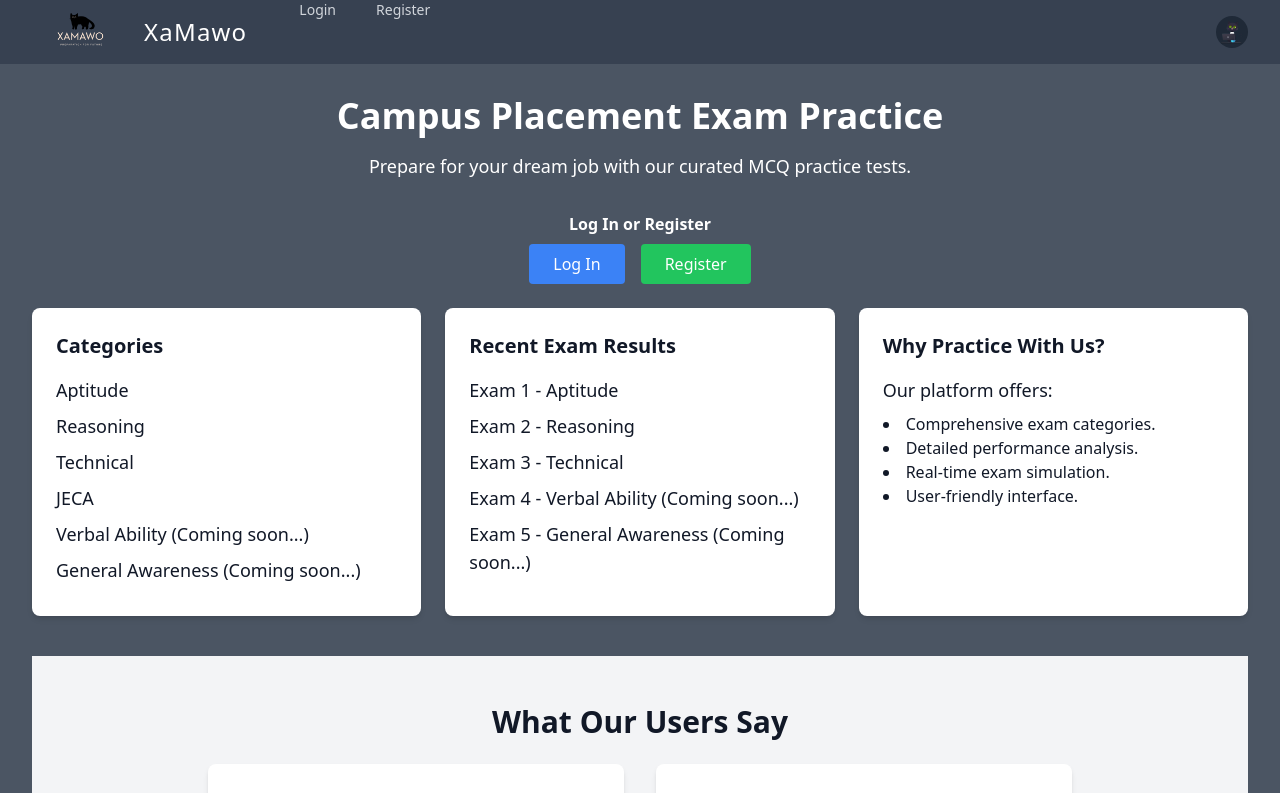
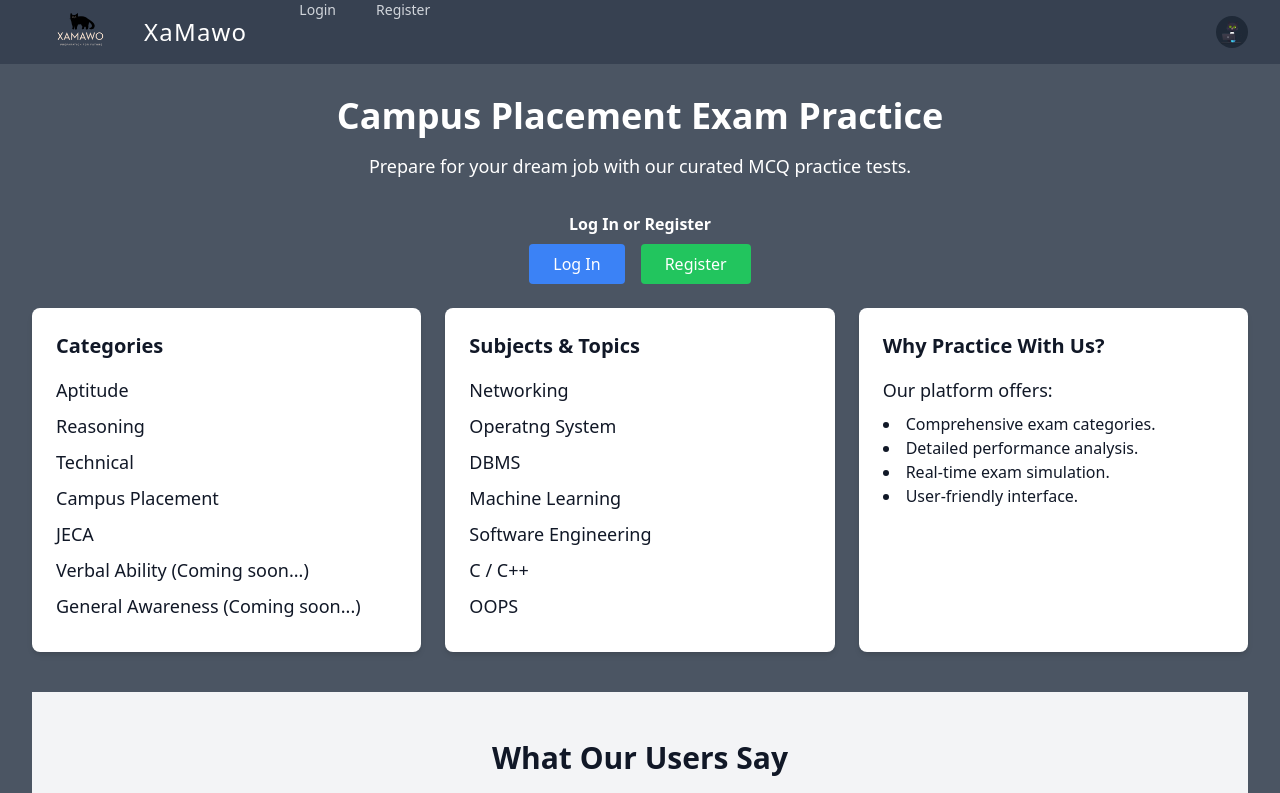
Before and after one commit to Amitn2003/MCQ-Exam-Portal-fronetend, a React (Vite) app: page / in a window 1280 px wide. Shown: the top 793 px of the page. Built offline with nearby package versions, Linux system fonts and the light colour scheme; no server answers.

Commit message:
Home login & registration link changed

```diff
--- a/package.json
+++ b/package.json
@@ -16,6 +16,7 @@
     "@heroicons/react": "^2.1.5",
     "@mui/icons-material": "^5.16.6",
     "@mui/material": "^5.16.6",
+    "@mui/x-charts": "^7.11.1",
     "axios": "^1.7.2",
     "chart.js": "^4.4.3",
     "dotenv": "^16.4.5",
--- a/src/components/AnalyticsCharts.jsx
+++ b/src/components/AnalyticsCharts.jsx
@@ -1,6 +1,6 @@
 import React from 'react';
 import { BarChart, Bar, LineChart, Line, CartesianGrid, XAxis, YAxis, Tooltip, Legend, ResponsiveContainer } from 'recharts';
-
+// import BarChartComponent from './Dashboard/BarChart';
 const AnalyticsCharts = ({ analytics, formatDate }) => {
   return (
     <div className="px-2 py-8 bg-white dark:bg-slate-900 dark:text-white">
@@ -13,12 +13,12 @@ const AnalyticsCharts = ({ analytics, formatDate }) => {
               data={analytics}
               margin={{ top: 20, right: 20, left: 0, bottom: 5 }}
             >
-              <CartesianGrid strokeDasharray="3 3" />
+              <CartesianGrid strokeDasharray="5 8" />
               <XAxis dataKey="examDate" tickFormatter={formatDate} />
               <YAxis />
               <Tooltip />
               <Legend />
-              <Bar dataKey="scorePercentage" fill="#8884d8" />
+              <Bar dataKey="scorePercentage" fill="#2980b9" />
             </BarChart>
           </ResponsiveContainer>
         </div>
@@ -31,16 +31,19 @@ const AnalyticsCharts = ({ analytics, formatDate }) => {
               data={analytics}
               margin={{ top: 20, right: 20, left: 0, bottom: 5 }}
             >
-              <CartesianGrid strokeDasharray="3 3" stroke="#ccc" />
+              <CartesianGrid strokeDasharray="5 8" stroke="#2980b9" />
               <XAxis dataKey="examDate" tickFormatter={formatDate} />
               <YAxis />
               <Tooltip />
               <Legend />
-              <Line type="monotone" dataKey="scorePercentage" stroke="#8884d8" />
+              {/* <Line type="monotone" dataKey="scorePercentage" stroke="#2ecc71" /> */}
+              <Line type="monotone" dataKey="scorePercentage" stroke="#2980b9" />
             </LineChart>
           </ResponsiveContainer>
         </div>
       </div>
+      <br />
+
     </div>
   );
 };
--- /dev/null
+++ b/src/components/Dashboard/BarChart.jsx
@@ -0,0 +1,31 @@
+import React from 'react'
+import { BarChart, Bar, XAxis, YAxis, CartesianGrid, Tooltip, Legend } from '@mui/x-charts/BarChart';
+import { ResponsiveContainer } from 'recharts'; // Import from recharts if using Recharts
+
+const BarChartComponent = ({analytics, formatDate}) => {
+  return (<>
+
+
+  <div className="bg-white dark:bg-gray-800 rounded-lg shadow-md p-1 overflow-hidden">
+      <div className="min-w-full" style={{ height: '300px' }}>
+        <ResponsiveContainer>
+          <BarChart
+            data={analytics}
+            margin={{ top: 20, right: 20, left: 0, bottom: 5 }}
+          >
+            <CartesianGrid strokeDasharray="3 3" />
+            <XAxis dataKey="examDate" tickFormatter={formatDate} />
+            <YAxis />
+            <Tooltip />
+            <Legend />
+            <Bar dataKey="scorePercentage" fill="#8884d8" />
+          </BarChart>
+        </ResponsiveContainer>
+      </div>
+    </div>
+
+  </>
+  )
+}
+
+export default BarChartComponent
--- a/src/pages/Dashboard.jsx
+++ b/src/pages/Dashboard.jsx
@@ -108,7 +108,7 @@ const DEFAULT_CLASS = 'bg-gray-300 text-red-500 dark:text-black dark:bg-red-200
   return (
     <>
 
-      <div className='w-full h-full  text-blue-800 mb-4 dark:text-white '>
+      {/* <div className='w-full h-full  text-blue-800 mb-4 dark:text-white '> */}
         {/* <div className="px-4 py-8 bg-white dark:bg-gray-800 dark:text-white">
           <h2 className="text-3xl font-bold text-gray-800 mb-4 dark:text-white">Exam Performance Analytics</h2>
           <div className="bg-white dark:bg-gray-800 rounded-lg shadow-md p-4  overflow-x-auto">
@@ -153,7 +153,7 @@ const DEFAULT_CLASS = 'bg-gray-300 text-red-500 dark:text-black dark:bg-red-200
             </div>
           </div>
         </div> */}
-      </div>
+      {/* </div> */}
 
 
 
@@ -171,7 +171,9 @@ const DEFAULT_CLASS = 'bg-gray-300 text-red-500 dark:text-black dark:bg-red-200
           <Calendar tileClassName={tileClassName} />
       </div>
       <ChartComponent/>
-
+          <br />
+          <br />
+          <br />
     </>
 
   );
--- a/src/pages/Home.jsx
+++ b/src/pages/Home.jsx
@@ -30,7 +30,25 @@ const Home = () => {
                             <h1 className="text-4xl font-bold text-center dark:text-white ">Campus Placement Exam Practice</h1>
                             <p className="mt-4 text-lg text-center dark:text-white">Prepare for your dream job with our curated MCQ practice tests.</p>
                         </header>
-                        {!user && (
+                        {user ? <>
+                            <div className="text-center mb-6">
+                                <h2 className="text-toxl font-semibold mb-2">Welcome back 🙏</h2>
+                                <div className="flex justify-center space-x-4">
+                                    <Link
+                                        to="/dashboard"
+                                        className="bg-blue-500 text-white px-6 py-2 rounded hover:bg-blue-600 transition"
+                                    >
+                                        Dashboard
+                                    </Link>
+                                    <Link
+                                        to="/questions"
+                                        className="bg-green-500 text-white px-6 py-2 rounded hover:bg-green-600 transition"
+                                    >
+                                        Start Exam
+                                    </Link>
+                                </div>
+                            </div>
+                        </> : (
                             <div className="text-center mb-6">
                                 <h2 className="text-toxl font-semibold mb-2">Log In or Register</h2>
                                 <div className="flex justify-center space-x-4">
@@ -63,6 +81,9 @@ const Home = () => {
                                         <p href="/" className="hover:text-blue-600">Technical</p>
                                     </li>
                                     <li className="text-lg mb-2">
+                                        <p href="/" className="hover:text-blue-600">Campus Placement</p>
+                                    </li>
+                                    <li className="text-lg mb-2">
                                         <p href="/" className="hover:text-blue-600">JECA</p>
                                     </li>
                                     <li className="text-lg mb-2">
@@ -74,22 +95,28 @@ const Home = () => {
                                 </ul>
                             </div>
                             <div className="bg-white rounded-lg shadow-md p-6 text-gray-900 dark:text-gray-800">
-                                <h2 className="text-xl font-semibold mb-4">Recent Exam Results</h2>
+                                <h2 className="text-xl font-semibold mb-4">Subjects & Topics</h2>
                                 <ul>
                                     <li className="text-lg mb-2">
-                                        <p href="/" className="hover:text-blue-600">Exam 1 - Aptitude</p>
+                                        <p href="/" className="hover:text-blue-600">Networking</p>
                                     </li>
                                     <li className="text-lg mb-2">
-                                        <p href="/" className="hover:text-blue-600">Exam 2 - Reasoning</p>
+                                        <p href="/" className="hover:text-blue-600">Operatng System</p>
                                     </li>
                                     <li className="text-lg mb-2">
-                                        <p href="/" className="hover:text-blue-600">Exam 3 - Technical</p>
+                                        <p href="/" className="hover:text-blue-600">DBMS</p>
                                     </li>
                                     <li className="text-lg mb-2">
-                                        <p href="/" className="hover:text-blue-600">Exam 4 - Verbal Ability (Coming soon...)</p>
+                                        <p href="/" className="hover:text-blue-600">Machine Learning</p>
                                     </li>
                                     <li className="text-lg mb-2">
-                                        <p href="/" className="hover:text-blue-600">Exam 5 - General Awareness (Coming soon...)</p>
+                                        <p href="/" className="hover:text-blue-600">Software Engineering</p>
+                                    </li>
+                                    <li className="text-lg mb-2">
+                                        <p href="/" className="hover:text-blue-600">C / C++</p>
+                                    </li>
+                                    <li className="text-lg mb-2">
+                                        <p href="/" className="hover:text-blue-600">OOPS</p>
                                     </li>
                                 </ul>
                             </div>
--- a/src/pages/Login.jsx
+++ b/src/pages/Login.jsx
@@ -1,7 +1,7 @@
 import { useState } from 'react';
 import { useAuth } from '../hooks/useAuth';
 import toast, { Toaster } from 'react-hot-toast';
-
+import { Link } from 'react-router-dom';
 
 
 const Login = () => {
@@ -68,7 +68,9 @@ const Login = () => {
 
                     <div className="mt-3 text-xs flex justify-between items-center text-[#002D74]">
                         <p>Don't have an account?</p>
-                        <button onClick={() => window.location.href = "/register"} className="py-2 px-5 bg-white border rounded-xl hover:scale-110 duration-300">Register</button>
+                        <Link to="/register">
+                        <button className="py-2 px-5 bg-white border rounded-xl hover:scale-110 duration-300">Register</button>
+                        </Link>
                     </div>
                 </div>
                 {/* image */}
--- a/src/pages/PrivacyPolicy.jsx
+++ b/src/pages/PrivacyPolicy.jsx
@@ -6,7 +6,7 @@ const PrivacyPolicy = () => {
       <h2 className="text-2xl font-bold mb-6">Privacy Policy</h2>
 
       <p className="text-base mb-4">
-        Effective Date: 27/7/2024
+        Effective Date: 1/08/2024
       </p>
 
       <p className="text-base mb-4">
```
Also changed, not shown: src/pages/Register.jsx (+7 -2 lines), 1 other file (tests, documents, lock files or other folders).
